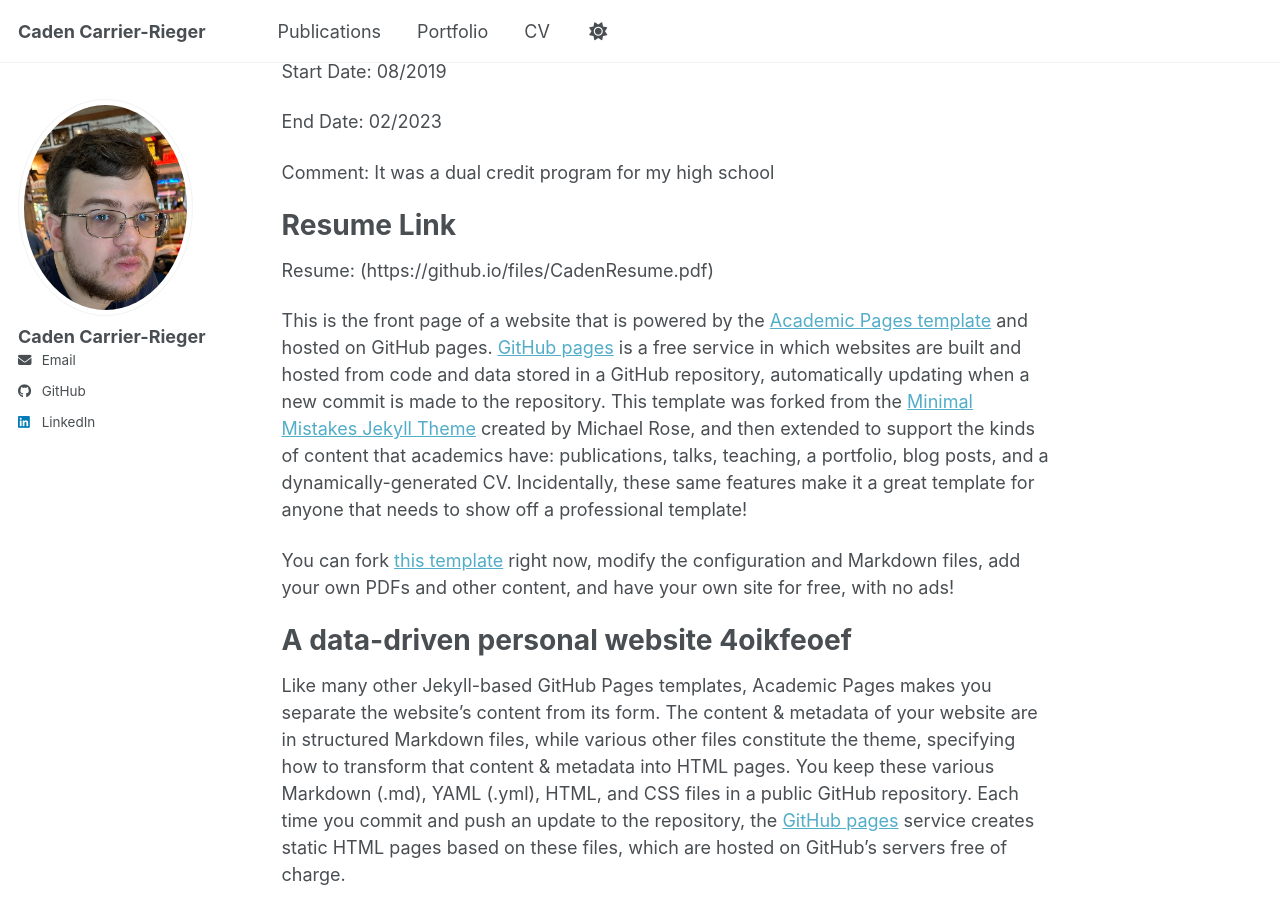
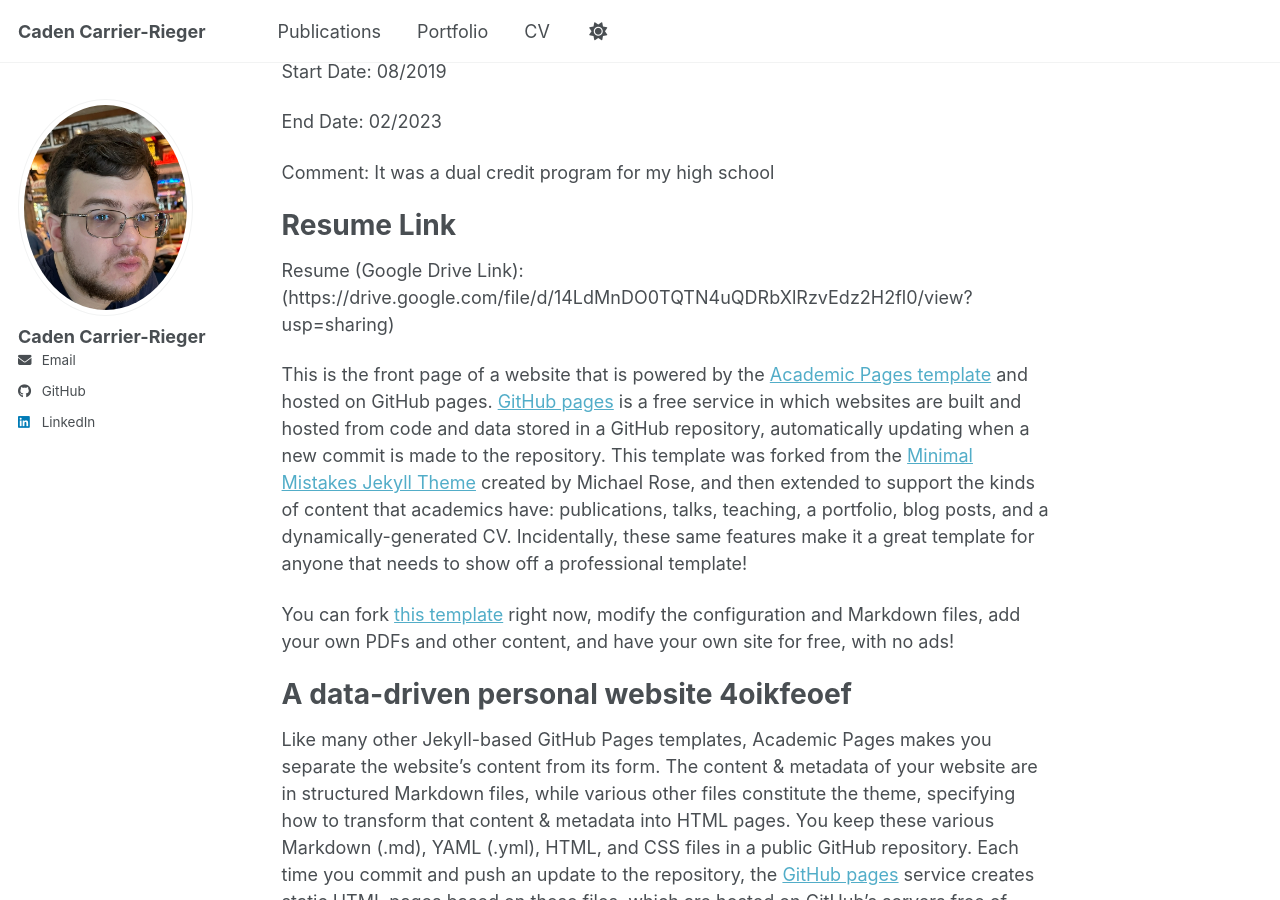
Before and after one commit to cadenrieger-lgtm/cadenrieger-lgtm.github.io, a Jekyll site: the page built from _pages/about.md, in a window 1280 px wide and 900 px high, scrolled down 647 px. Built offline with Jekyll 4.4.1, drawn with Linux system fonts in a browser that asks for light colours; our own code applies the rules of GitHub Pages for plain Markdown files; a script bundle is joined from its source files by our own code; library files that are not in the unit come from our copies.

Commit message:
Change resume link to Google Drive
Updated resume link to point to Google Drive.

```diff
--- a/_pages/about.md
+++ b/_pages/about.md
@@ -28,7 +28,7 @@
 
 Resume Link
 =======
-Resume: (https://github.io/files/CadenResume.pdf)
+Resume (Google Drive Link): (https://drive.google.com/file/d/14LdMnDO0TQTN4uQDRbXlRzvEdz2H2fl0/view?usp=sharing)
 
 This is the front page of a website that is powered by the [Academic Pages template](https://github.com/academicpages/academicpages.github.io) and hosted on GitHub pages. [GitHub pages](https://pages.github.com) is a free service in which websites are built and hosted from code and data stored in a GitHub repository, automatically updating when a new commit is made to the repository. This template was forked from the [Minimal Mistakes Jekyll Theme](https://mmistakes.github.io/minimal-mistakes/) created by Michael Rose, and then extended to support the kinds of content that academics have: publications, talks, teaching, a portfolio, blog posts, and a dynamically-generated CV. Incidentally, these same features make it a great template for anyone that needs to show off a professional template!
 
```
